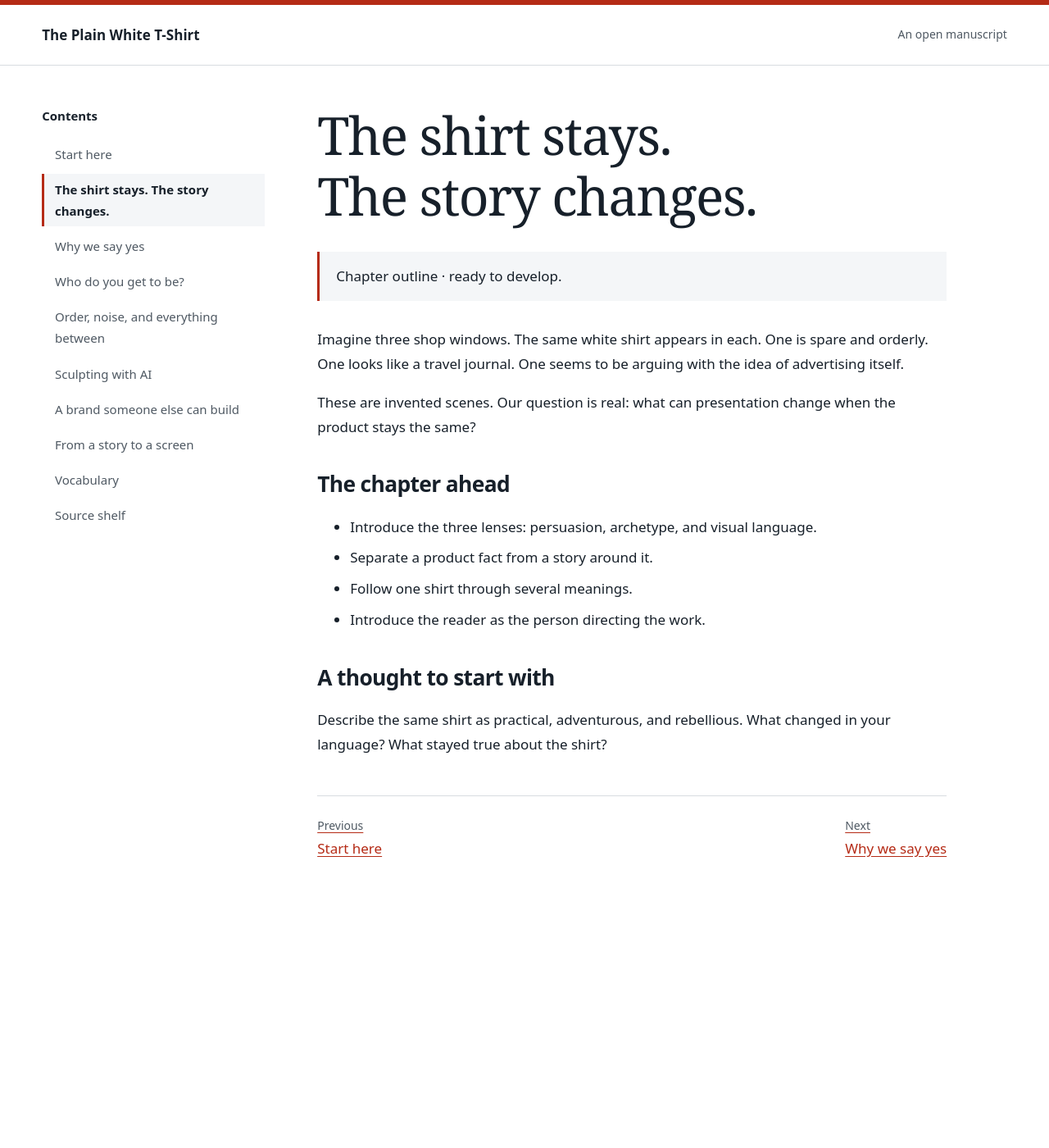
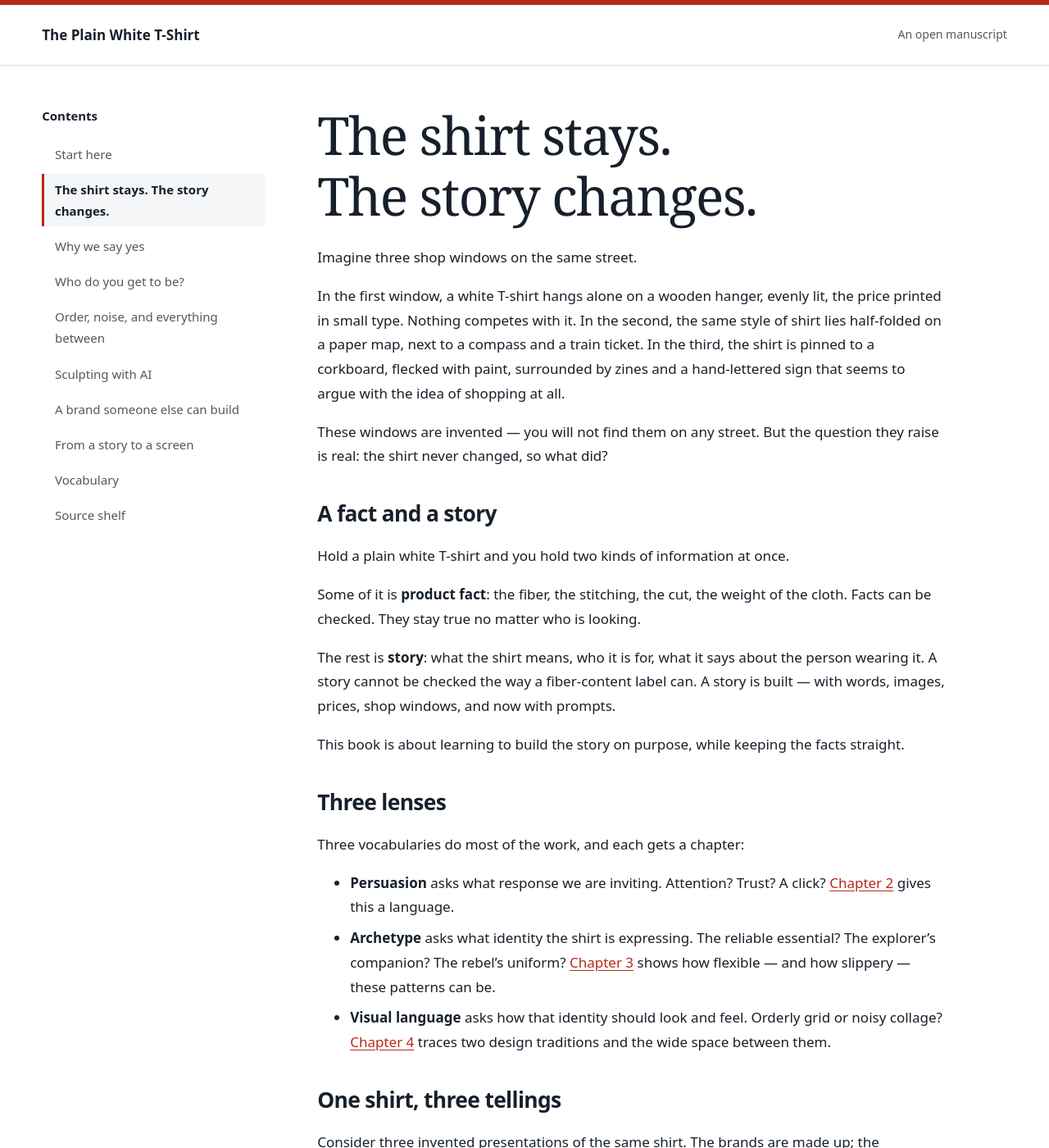
Before and after one commit to kaw393939/is_117_white_t-shirt, a Jekyll site: the page built from docs/chapters/01-the-shirt.md, in a window 1280 px wide and 1400 px high. Shown: the whole window at 82% size. Built offline with Jekyll 4.4.1, drawn with Linux system fonts in a browser that asks for light colours; some of the changed text lies outside the part shown.

Commit message:
Develop Chapter 1 into a full draft #3

```diff
--- a/docs/chapters/01-the-shirt.md
+++ b/docs/chapters/01-the-shirt.md
@@ -4,19 +4,56 @@ order: 1
 ---
 # The shirt stays. The story changes.
 
-> Chapter outline · ready to develop.
+Imagine three shop windows on the same street.
 
-Imagine three shop windows. The same white shirt appears in each. One is spare and orderly. One looks like a travel journal. One seems to be arguing with the idea of advertising itself.
+In the first window, a white T-shirt hangs alone on a wooden hanger, evenly lit, the price printed in small type. Nothing competes with it. In the second, the same style of shirt lies half-folded on a paper map, next to a compass and a train ticket. In the third, the shirt is pinned to a corkboard, flecked with paint, surrounded by zines and a hand-lettered sign that seems to argue with the idea of shopping at all.
 
-These are invented scenes. Our question is real: what can presentation change when the product stays the same?
+These windows are invented — you will not find them on any street. But the question they raise is real: the shirt never changed, so what did?
 
-## The chapter ahead
+## A fact and a story
 
-- Introduce the three lenses: persuasion, archetype, and visual language.
-- Separate a product fact from a story around it.
-- Follow one shirt through several meanings.
-- Introduce the reader as the person directing the work.
+Hold a plain white T-shirt and you hold two kinds of information at once.
 
-## A thought to start with
+Some of it is **product fact**: the fiber, the stitching, the cut, the weight of the cloth. Facts can be checked. They stay true no matter who is looking.
 
-Describe the same shirt as practical, adventurous, and rebellious. What changed in your language? What stayed true about the shirt?
+The rest is **story**: what the shirt means, who it is for, what it says about the person wearing it. A story cannot be checked the way a fiber-content label can. A story is built — with words, images, prices, shop windows, and now with prompts.
+
+This book is about learning to build the story on purpose, while keeping the facts straight.
+
+## Three lenses
+
+Three vocabularies do most of the work, and each gets a chapter:
+
+- **Persuasion** asks what response we are inviting. Attention? Trust? A click? [Chapter 2](02-persuasion.md) gives this a language.
+- **Archetype** asks what identity the shirt is expressing. The reliable essential? The explorer's companion? The rebel's uniform? [Chapter 3](03-archetypes.md) shows how flexible — and how slippery — these patterns can be.
+- **Visual language** asks how that identity should look and feel. Orderly grid or noisy collage? [Chapter 4](04-visual-language.md) traces two design traditions and the wide space between them.
+
+## One shirt, three tellings
+
+Consider three invented presentations of the same shirt. The brands are made up; the mechanics are not.
+
+**Standard Issue** presents the shirt as the end of decision-making: one good basic, easily replaced, never out of place. The persuasion leans on relief. The archetype leans on the dependable everyperson. The visuals stay quiet — one typeface, generous white space, no exclamation points.
+
+**Drift & Thread** presents the same shirt as a travel companion: pack light, wash it in a sink, wear it everywhere. The persuasion leans on possibility. The archetype is the explorer. The photography is warm, creased, and halfway out the door.
+
+**Blank Riot** presents the shirt as a refusal: no logo, no slogan, nothing to buy into. The persuasion leans on belonging to the small group that gets it. The archetype is the rebel. The visuals argue — clashing type, rough crops, deliberate noise.
+
+Same fiber. Same cut. Three different invitations to say yes.
+
+## The prompt is a cut
+
+Now watch what happens when this thinking meets an AI tool.
+
+A vague prompt — *"write an ad for a white T-shirt"* — hands every decision to the model. You will get something plausible and generic, because you supplied no intent.
+
+A precise prompt makes deliberate cuts:
+
+> Write a 60-word product description for a plain white cotton T-shirt. Invite a feeling of relief from too many choices. Speak as a dependable, unfussy companion. Use short sentences and concrete nouns — no exclamation points, no superlatives. Do not invent product facts.
+
+The output changed because the intent changed. [Chapter 5](05-sculpting.md) treats this as sculpting: the AI's first draft is a block of material, and each instruction removes a little more of what the work is not.
+
+## What stayed true
+
+Through every window and every prompt, the shirt stayed the shirt. That is the discipline this book practices: change the presentation freely, label what is invented, and never let a good story falsify a plain fact.
+
+**A question to carry into the next chapter:** the last time you bought something ordinary, which parts were the thing — and which parts were the telling?
```
